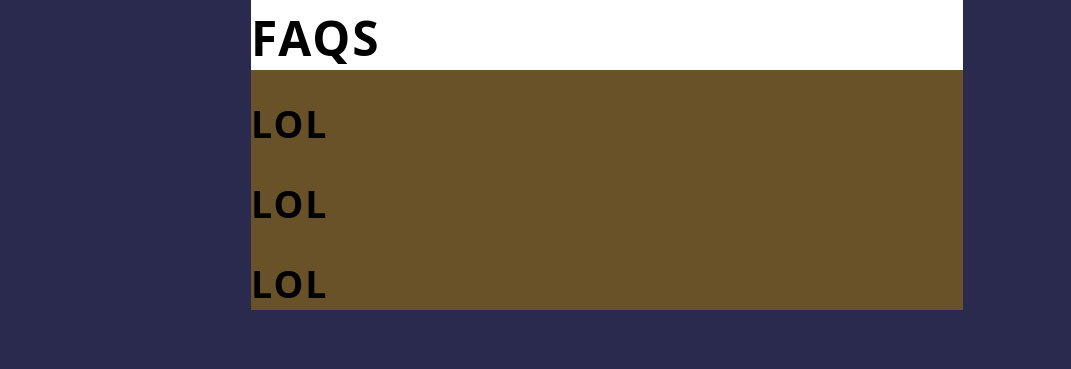
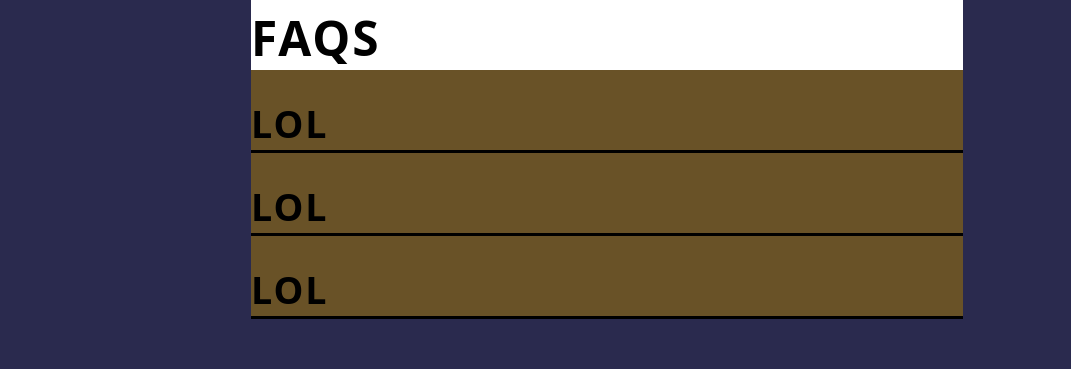
Before and after one commit to filippennsater/chat-website, a React (Create React App) app: page /FAQ in a window 1280 px wide. Shown: the part 237-606 px from the top of the page, without its empty margins (33-1104 px from the left). Built offline with nearby package versions, Linux system fonts and the light colour scheme; a web font is replaced by a local one.

Commit message:
styling the questions in faq

```diff
--- a/src/pages/faq/FAQSection.scss
+++ b/src/pages/faq/FAQSection.scss
@@ -35,11 +35,12 @@
     height: 10vh;
     display: flex;
     flex-direction: column;
-    justify-content: center;
+    //justify-content: center;
 
     align-items: left;
     object-fit: contain;
     overflow: hidden;
+    border-bottom: 3px solid black;
 }
 
 .FAQ-header {
```
